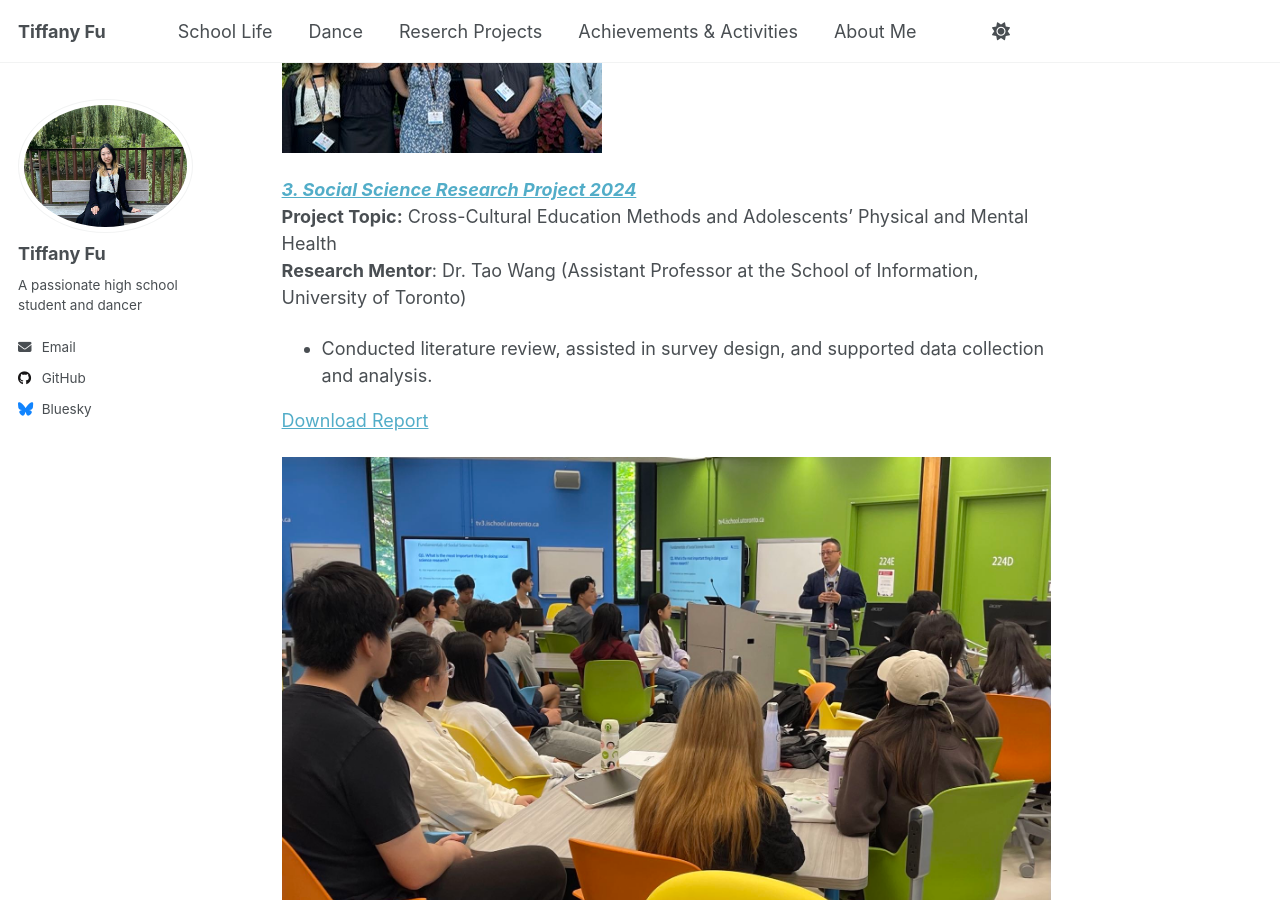
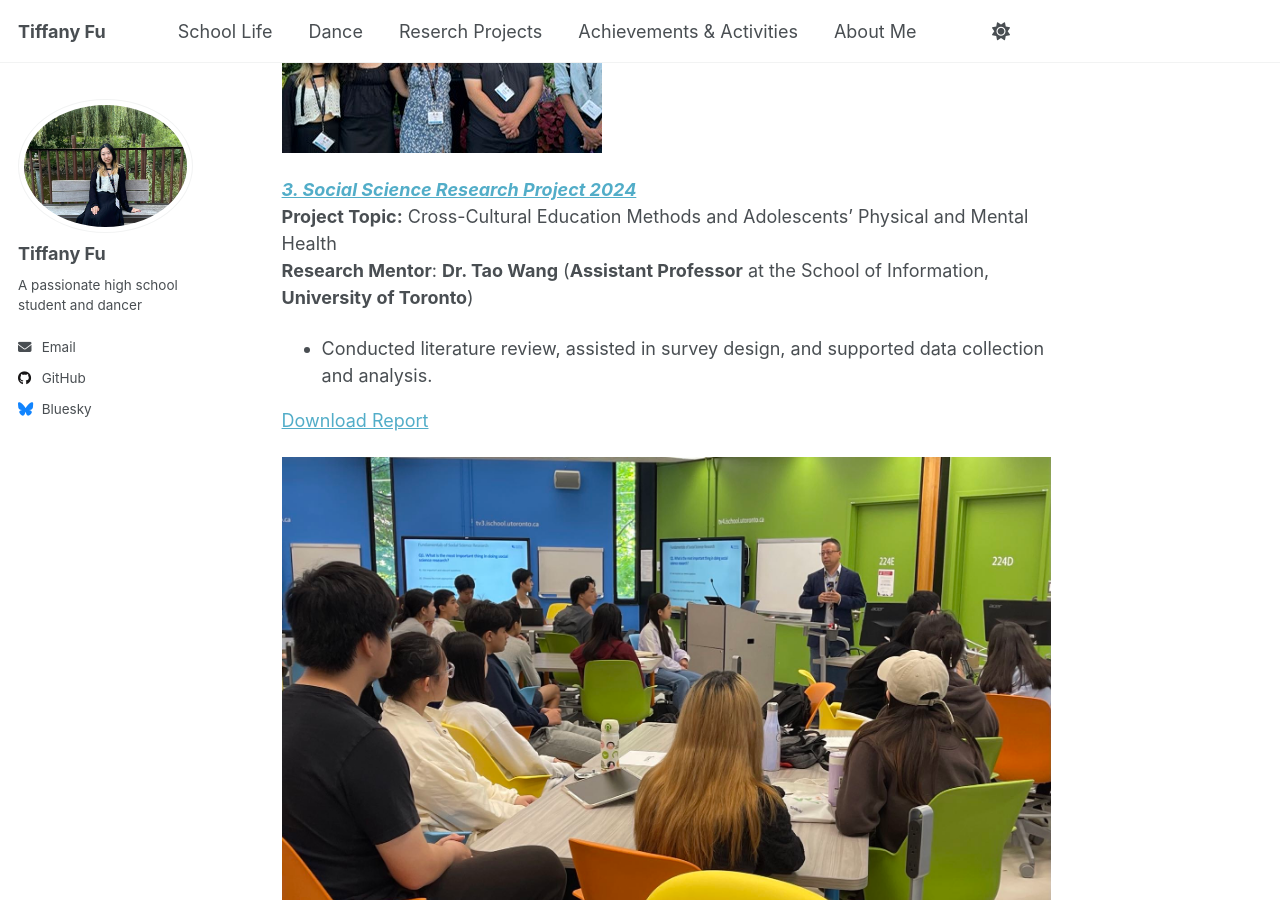
Before and after one commit to TiffanyJTFu/TiffanyFu, a Jekyll site: the page built from _pages/about.md, in a window 1280 px wide and 900 px high, scrolled down 2021 px. Built offline with Jekyll 4.4.1, drawn with Linux system fonts in a browser that asks for light colours; a script that is not in the unit is left out.

```diff
--- a/_pages/about.md
+++ b/_pages/about.md
@@ -32,7 +32,7 @@ redirect_from:
 
 <a href="https://tiffanyjtfu.github.io/TiffanyFu/teaching/SocialScienceResearchProject" target='_blank'><i>**3. Social Science Research Project 2024**</i></a>
 <br>**Project Topic:** Cross-Cultural Education Methods and Adolescents’ Physical and Mental Health
-<br>**Research Mentor**: Dr. Tao Wang (Assistant Professor at the School of Information, University of Toronto)
+<br>**Research Mentor**: **Dr. Tao Wang** (**Assistant Professor** at the School of Information, **University of Toronto**)
 * Conducted literature review, assisted in survey design, and supported data collection and analysis.<br>
 
 <a href="https://tiffanyjtfu.github.io/TiffanyFu/files/AMH_PS_0608.pdf" target="_blank" rel="noopener noreferrer">Download Report</a>&nbsp;
```
